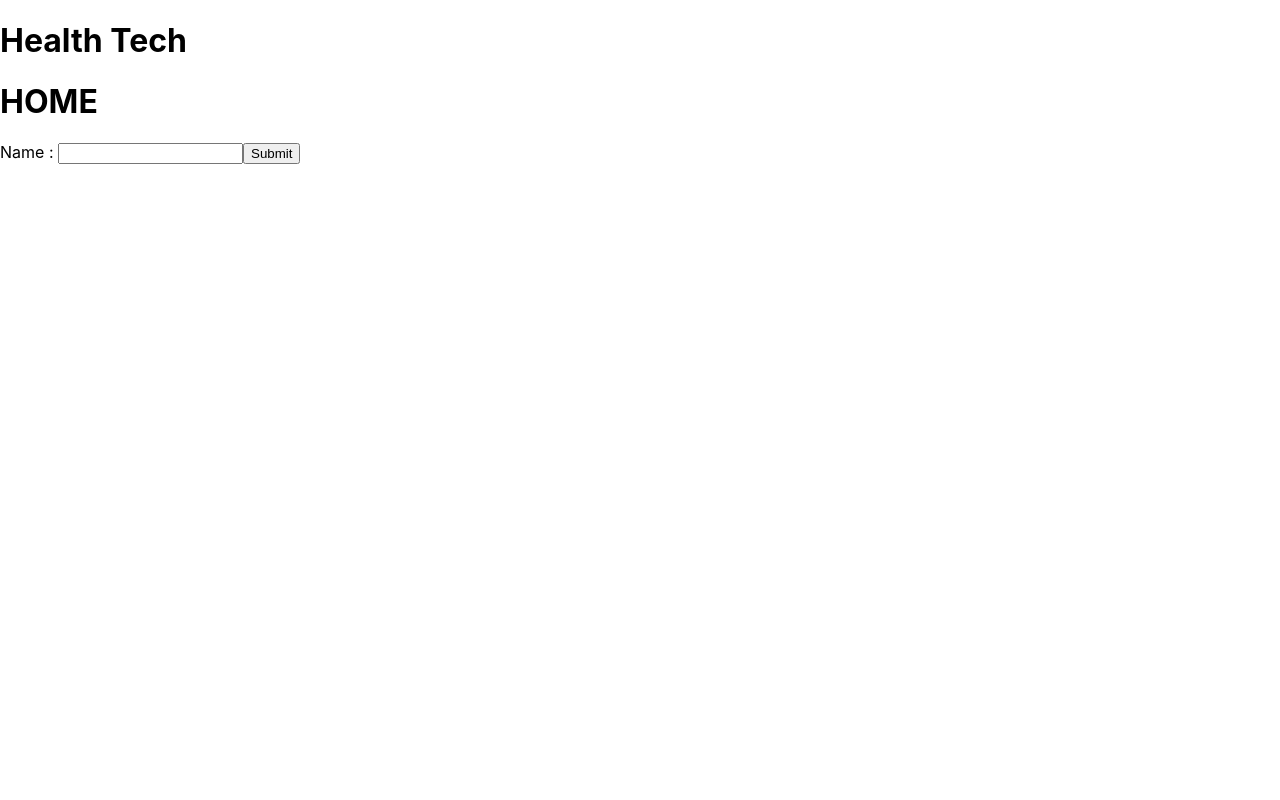
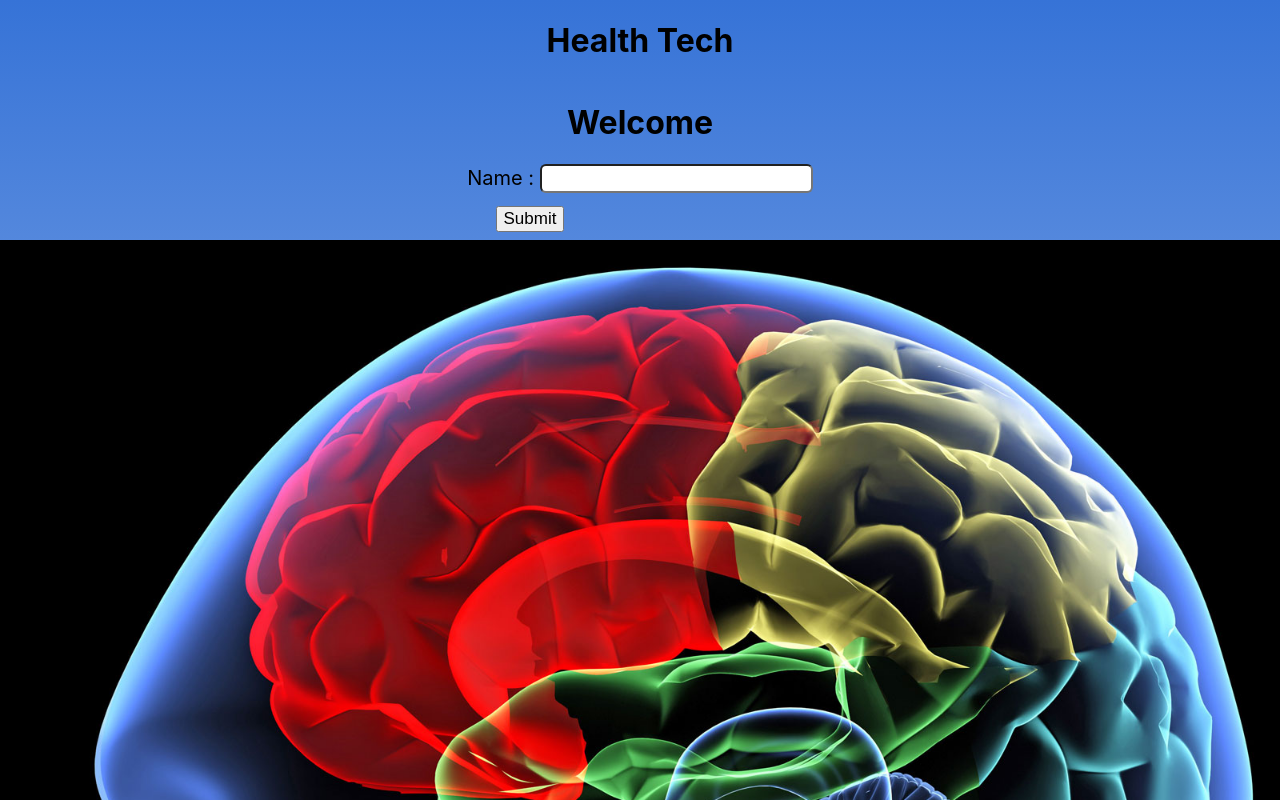
Before and after one commit to Dumin1120/7.1Team4Hackathon-wellness, a React (Create React App) app: page / in a window 1280 px wide. Shown: the top 800 px of the page. Built offline with nearby package versions, Linux system fonts and the light colour scheme.

Commit message:
home page

```diff
--- a/src/Components/Header.js
+++ b/src/Components/Header.js
@@ -2,7 +2,7 @@ import React from 'react'
 
 export default function Header() {
     return (
-        <div>
+        <div className="header">
             <h1>Health Tech</h1>
         </div>
     )
--- a/src/Pages/Home.js
+++ b/src/Pages/Home.js
@@ -1,5 +1,7 @@
 import React, {useState} from 'react'
 import { useHistory } from "react-router-dom"
+import images from "../images/Brain-illustration.jpeg"
+
 
 
 export default function Home({storeName}) {
@@ -15,13 +17,16 @@ export default function Home({storeName}) {
     }
 
     return (
-        <div>
-            <h1>HOME</h1>
+        <div className="Home">
+            <h1>Welcome</h1>
             <form action="" onSubmit={handleSubmit}>
             <label htmlFor="name">Name : </label>
             <input type="text" id="name" onChange={handleNameChange}/>
+            <br></br>
             <button type="submit">Submit</button>
             </form>
+            <img src={images} alt="new" />
+            <h4>Stop negative self-talk to reduce stress</h4>
         </div>
     )
 }
--- a/src/index.css
+++ b/src/index.css
@@ -5,9 +5,44 @@ body {
     sans-serif;
   -webkit-font-smoothing: antialiased;
   -moz-osx-font-smoothing: grayscale;
+  /* background:linear-gradient(#3673d7, #98a3d0); */
+  /* background:linear-gradient(#3673d7,#b5c1db); */
+  /* background:linear-gradient(#3673d7, #91b9eb); */
+  background:linear-gradient(#3673d7,#fcfcfd);
+  /* background:linear-gradient(#98a3d0, #3673d7); */
+  /* background:linear-gradient(#98a3d0, #b5c1db); */
+  /* background:linear-gradient(#98a3d0, #fcfcfd); */
+  /* background:linear-gradient(#b5c1db, #91b9eb); */
 }
 
 code {
   font-family: source-code-pro, Menlo, Monaco, Consolas, 'Courier New',
     monospace;
 }
+.header{
+  text-align: center;
+}
+.Home{
+  display: flex;
+  flex-direction: column;
+  text-align: center;
+}
+.Home label{
+  font-size: 20px;
+}
+.Home input{
+  border-radius: 6px;
+  font-size: 20px;
+}
+.Home img{
+  margin-top: 8px;
+}
+.Home button {
+  margin-top: 13px;
+  margin-left: -220px;
+  font-size: 17px;
+}
+.Home h4{
+  font-family:  lobster, cursive;
+  font-size: 23px;
+}
```
Also changed, not shown: src/images/Brain-illustration.jpeg (added).
